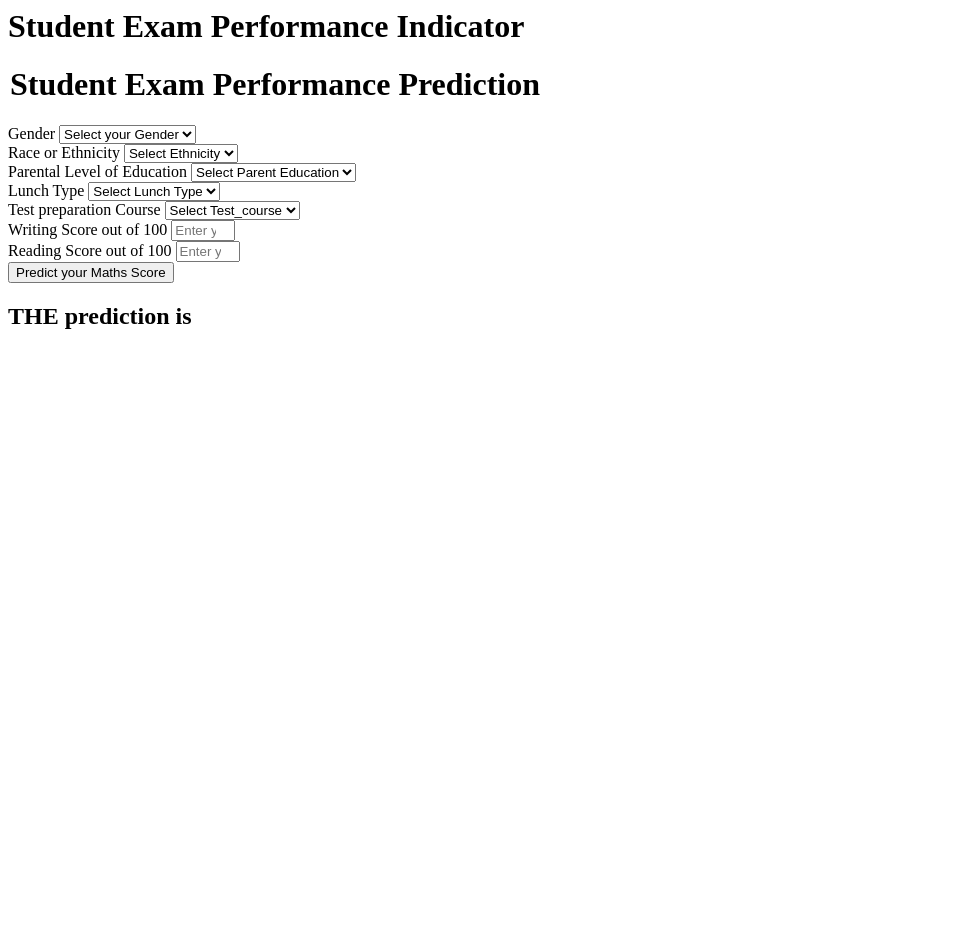
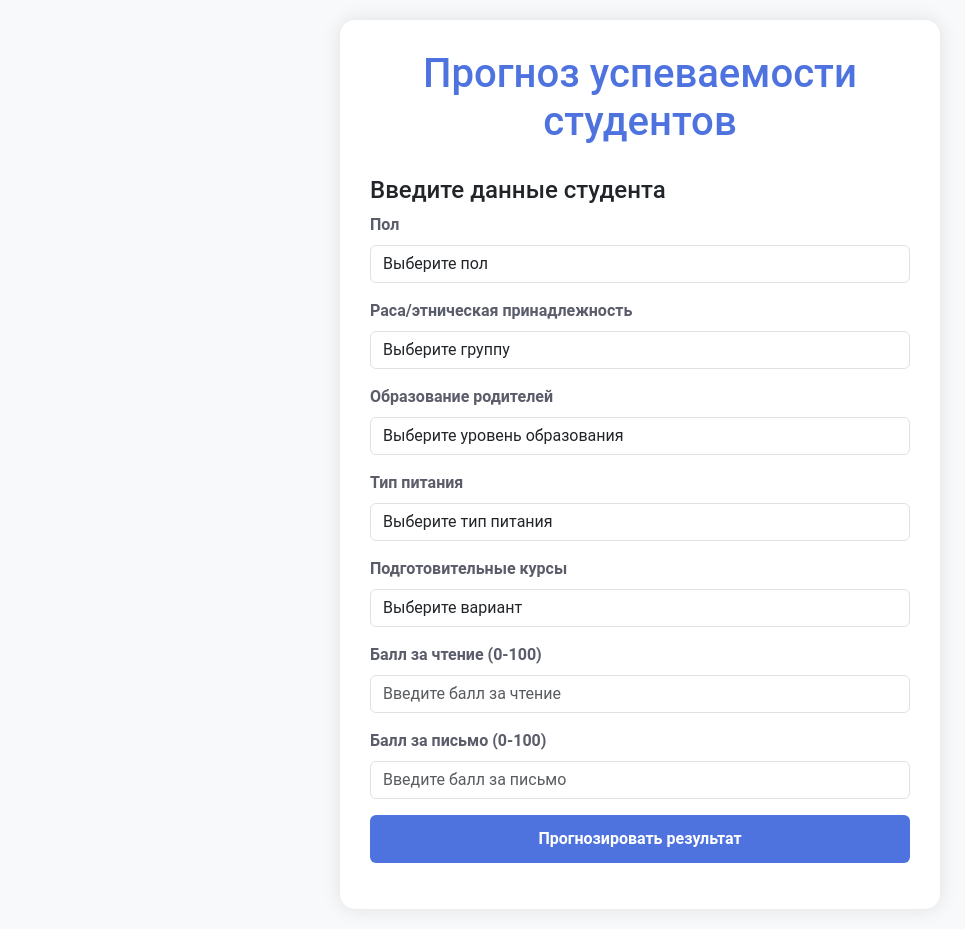
Before and after one commit to AlexBennet88/Iris_Prediction, a Flask app: page /predictdata in a window 1280 px wide. Shown: the whole page, without its empty margins (0-965 px from the left). Before the commit the page ends 329 px from the top, so only its background shows below. Run offline with Flask 3, Linux system fonts and the light colour scheme; parts of the project's set-up code (start-up, migrations or seed data) failed here and were passed over.

```diff
--- a/templates/home.html
+++ b/templates/home.html
@@ -1,111 +1,149 @@
-<html>
+<!DOCTYPE html>
+<html lang="ru">
+<head>
+    <meta charset="UTF-8">
+    <meta name="viewport" content="width=device-width, initial-scale=1.0">
+    <title>Прогноз успеваемости студентов</title>
+    <link href="https://cdn.jsdelivr.net/npm/bootstrap@5.3.0/dist/css/bootstrap.min.css" rel="stylesheet">
+    <link href="https://cdnjs.cloudflare.com/ajax/libs/animate.css/4.1.1/animate.min.css" rel="stylesheet">
+    <style>
+        body {
+            background-color: #f8f9fa;
+            font-family: 'Roboto', sans-serif;
+            padding: 20px;
+        }
+        .login {
+            max-width: 600px;
+            margin: 0 auto;
+            background: white;
+            padding: 30px;
+            border-radius: 15px;
+            box-shadow: 0 0 20px rgba(0,0,0,0.1);
+        }
+        h1 {
+            color: #4e73df;
+            text-align: center;
+            margin-bottom: 30px;
+        }
+        .form-label {
+            font-weight: 600;
+            color: #5a5c69;
+        }
+        .btn-primary {
+            background-color: #4e73df;
+            border: none;
+            padding: 12px 25px;
+            font-weight: 600;
+            width: 100%;
+            transition: all 0.3s;
+        }
+        .btn-primary:hover {
+            background-color: #2e59d9;
+            transform: translateY(-2px);
+        }
+        .result {
+            margin-top: 30px;
+            padding: 20px;
+            background: #f8f9fa;
+            border-radius: 10px;
+            text-align: center;
+            font-size: 1.2rem;
+            font-weight: 600;
+            color: #2e59d9;
+            animation: fadeIn 1s;
+        }
+        @keyframes fadeIn {
+            from { opacity: 0; }
+            to { opacity: 1; }
+        }
+        select, input {
+            transition: all 0.3s;
+            border: 1px solid #d1d3e2;
+        }
+        select:focus, input:focus {
+            border-color: #4e73df;
+            box-shadow: 0 0 0 0.2rem rgba(78, 115, 223, 0.25);
+        }
+    </style>
+</head>
 <body>
-    <div class="login">
-       <h1>Student Exam Performance Indicator</h1>
+    <div class="login animate__animated animate__fadeIn">
+       <h1>Прогноз успеваемости студентов</h1>
 
        <form action="{{ url_for('predict_datapoint')}}" method="post">
-        <h1>
-            <legend>Student Exam Performance Prediction</legend>
-        </h1>
+        <h2>
+            <legend>Введите данные студента</legend>
+        </h2>
         <div class="mb-3">
-            <label class="form-label">Gender</label>
-            <select class="form-control" name="gender" placeholder="Enter you Gender" required>
-                <option class="placeholder" selected disabled value="">Select your Gender</option>
-                <option value="male">
-                    Male
-                </option>
-                <option value="female">
-                    Female
-                </option>
+            <label class="form-label">Пол</label>
+            <select class="form-control" name="gender" required>
+                <option selected disabled value="">Выберите пол</option>
+                <option value="male">Мужской</option>
+                <option value="female">Женский</option>
             </select>
         </div>
         <div class="mb-3">
-            <label class="form-label">Race or Ethnicity</label>
-            <select class="form-control" name="race/ethnicity" placeholder="Enter you ethnicity" required>
-                <option class="placeholder" selected disabled value="">Select Ethnicity</option>
-                <option value="group A">
-                    Group A
-                </option>
-                <option value="group B">
-                    Group B
-                </option>
-                <option value="group C">
-                    Group C
-                </option>
-                <option value="group D">
-                    Group D
-                </option>
-                <option value="group E">
-                    Group E
-                </option>
+            <label class="form-label">Раса/этническая принадлежность</label>
+            <select class="form-control" name="race/ethnicity" required>
+                <option selected disabled value="">Выберите группу</option>
+                <option value="group A">Группа A</option>
+                <option value="group B">Группа B</option>
+                <option value="group C">Группа C</option>
+                <option value="group D">Группа D</option>
+                <option value="group E">Группа E</option>
             </select>
         </div>
         <div class="mb-3">
-            <label class="form-label">Parental Level of Education</label>
-            <select class="form-control" name="parental level of education"
-                placeholder="Enter you Parent Education" required>
-                <option class="placeholder" selected disabled value="">Select Parent Education</option>
-                <option value="associate's degree">
-                    associate's degree
-                </option>
-                <option value="bachelor's degree">
-                    bachelor's degree
-                </option>
-                <option value="high school">
-                    high school
-                </option>
-                <option value="master's degree">
-                    master's degree
-                </option>
-                <option value="some college">
-                    some college
-                </option>
-                <option value="some high school">
-                    some high school
-                </option>
+            <label class="form-label">Образование родителей</label>
+            <select class="form-control" name="parental level of education" required>
+                <option selected disabled value="">Выберите уровень образования</option>
+                <option value="associate's degree">Неоконченное высшее</option>
+                <option value="bachelor's degree">Бакалавр</option>
+                <option value="high school">Средняя школа</option>
+                <option value="master's degree">Магистр</option>
+                <option value="some college">Колледж</option>
+                <option value="some high school">Неоконченная средняя школа</option>
             </select>
         </div>
         <div class="mb-3">
-            <label class="form-label">Lunch Type</label>
-            <select class="form-control" name="lunch" placeholder="Enter you Lunch" required>
-                <option class="placeholder" selected disabled value="">Select Lunch Type</option>
-                <option value="free/reduced">
-                    free/reduced
-                </option>
-                <option value="standard">
-                    standard
-                </option>
+            <label class="form-label">Тип питания</label>
+            <select class="form-control" name="lunch" required>
+                <option selected disabled value="">Выберите тип питания</option>
+                <option value="free/reduced">Льготное/бесплатное</option>
+                <option value="standard">Стандартное</option>
             </select>
         </div>
         <div class="mb-3">
-            <label class="form-label">Test preparation Course</label>
-            <select class="form-control" name="test preparation course" placeholder="Enter you Course"
-                required>
-                <option class="placeholder" selected disabled value="">Select Test_course</option>
-                <option value="none">
-                    None
-                </option>
-                <option value="completed">
-                    Completed
-                </option>
+            <label class="form-label">Подготовительные курсы</label>
+            <select class="form-control" name="test preparation course" required>
+                <option selected disabled value="">Выберите вариант</option>
+                <option value="none">Не проходил</option>
+                <option value="completed">Завершены</option>
             </select>
         </div>
         <div class="mb-3">
-            <label class="form-label">Writing Score out of 100</label>
+            <label class="form-label">Балл за чтение (0-100)</label>
             <input class="form-control" type="number" name="reading score"
-                placeholder="Enter your Reading score" min='0' max='100' />
+                placeholder="Введите балл за чтение" min='0' max='100' required />
         </div>
         <div class="mb-3">
-            <label class="form-label">Reading Score out of 100</label>
+            <label class="form-label">Балл за письмо (0-100)</label>
             <input class="form-control" type="number" name="writing score"
-                placeholder="Enter your Reading Score" min='0' max='100' />
+                placeholder="Введите балл за письмо" min='0' max='100' required />
         </div>
         <div class="mb-3">
-            <input class="btn btn-primary" type="submit" value="Predict your Maths Score" required />
+            <input class="btn btn-primary animate__animated animate__pulse" type="submit" value="Прогнозировать результат" />
         </div>
     </form>
-    <h2>
-       THE  prediction is {{results}}
-    </h2>
-   <body>
+
+    {% if results %}
+    <div class="result animate__animated animate__fadeInUp">
+       <h3>Прогнозируемый результат:</h3>
+       <div class="display-4">{{ results }}</div>
+    </div>
+    {% endif %}
+</div>
+
+<script src="https://cdn.jsdelivr.net/npm/bootstrap@5.3.0/dist/js/bootstrap.bundle.min.js"></script>
+</body>
 </html>
```
Also changed, not shown: application.py (deleted, +0 -39 lines), 2 other files.
